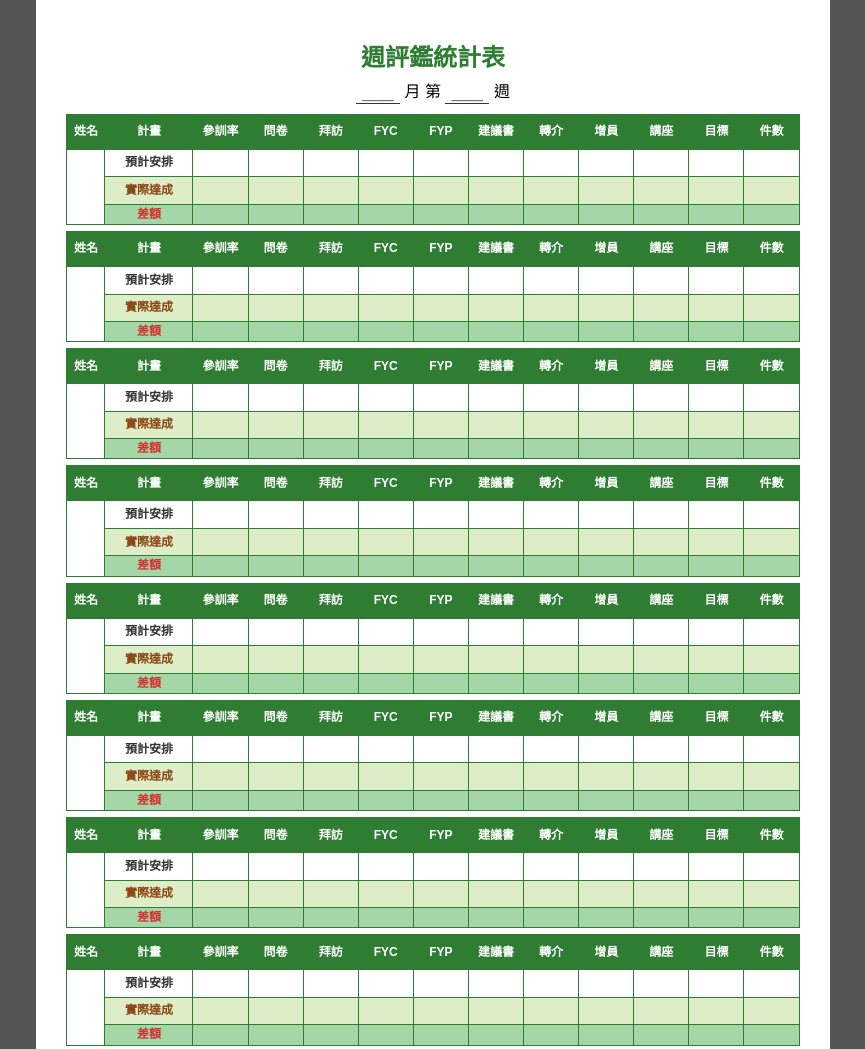
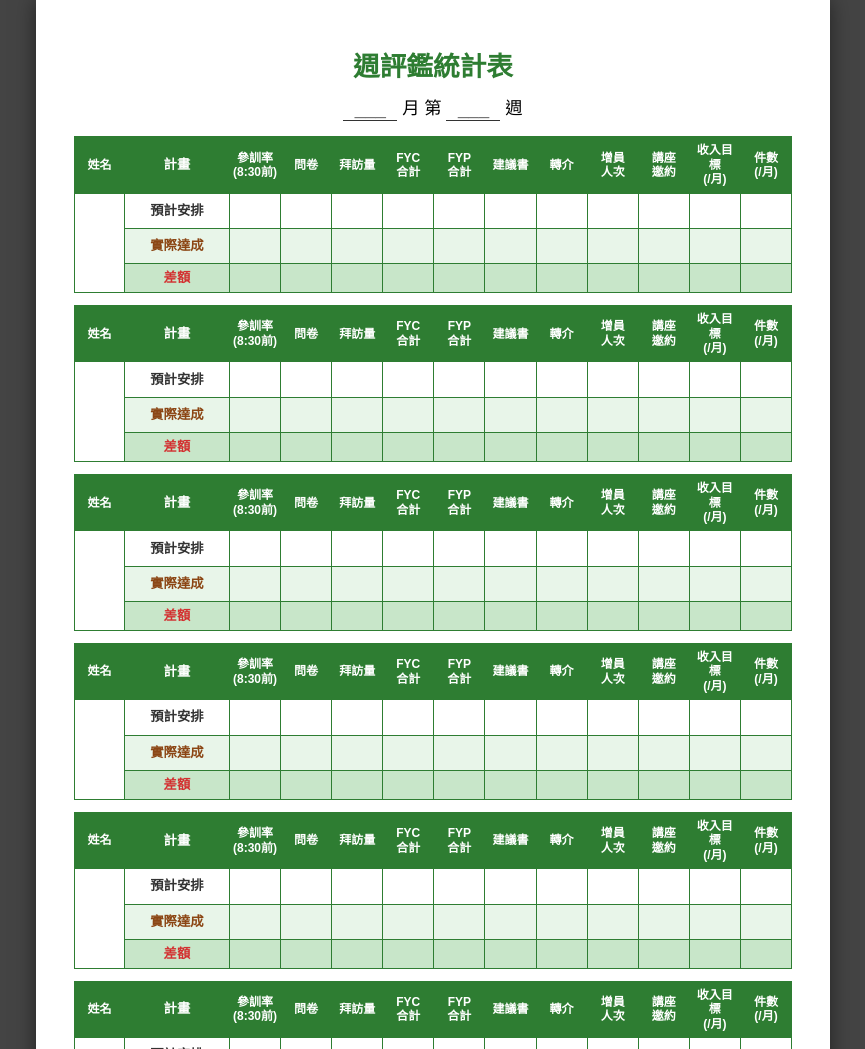
Before and after one commit to emma59319-MA/weeklytable, a plain HTML site: page index.html in a window 1280 px wide. Shown: the top 1049 px of the page, without its empty margins (207-1072 px from the left). Drawn offline with Linux system fonts and the light colour scheme.

Commit message:
Update index.html

```diff
--- a/index.html
+++ b/index.html
@@ -3,106 +3,105 @@
 <head>
     <meta charset="UTF-8">
     <meta name="viewport" content="width=device-width, initial-scale=1.0">
-    <title>週評鑑統計表_A4壓縮版</title>
+    <title>週評鑑統計表_8人專業版</title>
     <style>
-        /* 基礎設定：模擬 9:16 與 A4 直式視覺 */
         body {
             font-family: 'Microsoft JhengHei', sans-serif;
-            background-color: #555;
+            background-color: #444;
             margin: 0;
             padding: 0;
             display: flex;
             justify-content: center;
         }
 
-        /* A4 紙張容器：固定比例與寬度 */
+        /* A4 紙張比例設定 (9:16 視覺) */
         .a4-page {
             width: 210mm;
             height: 297mm;
-            padding: 10mm 8mm;
+            padding: 12mm 10mm;
             background-color: #fff;
             box-sizing: border-box;
             display: flex;
             flex-direction: column;
-            overflow: hidden; /* 確保內容壓縮在頁面內 */
+            box-shadow: 0 0 20px rgba(0,0,0,0.5);
         }
 
         h1 {
             text-align: center;
             color: #2e7d32;
-            margin: 0 0 5px 0;
-            font-size: 18pt;
+            margin: 0 0 10px 0;
+            font-size: 20pt;
         }
 
         .week-info {
             text-align: center;
-            margin-bottom: 10px;
-            font-size: 12pt;
+            margin-bottom: 15px;
+            font-size: 13pt;
         }
 
         .week-info input {
             border: none;
             border-bottom: 1px solid #333;
-            width: 40px;
+            width: 50px;
             text-align: center;
             font-size: 14pt;
             outline: none;
         }
 
-        /* 表格壓縮樣式 */
         table {
             width: 100%;
             border-collapse: collapse;
-            margin-bottom: 6px; /* 壓縮人員間距 */
+            margin-bottom: 12px;
             table-layout: fixed;
         }
 
         th, td {
             border: 1px solid #2e7d32;
             text-align: center;
-            padding: 3px 1px; /* 極致壓縮內距 */
+            padding: 6px 2px;
             word-wrap: break-word;
-            line-height: 1.1;
+            line-height: 1.2;
         }
 
-        /* 標題列：深綠色 */
+        /* 標題列：全排深綠色底，白字 */
         thead th {
             background-color: #2e7d32;
             color: white;
-            font-size: 9pt;
-            height: 28px;
+            font-size: 9pt; /* 縮小標題文字 */
+            height: 42px;
+            font-weight: bold;
         }
 
-        .name-header, .name-cell { width: 35px; }
-        .plan-header, .plan-cell { width: 85px; font-weight: bold; font-size: 9pt; }
+        .name-header, .name-cell { width: 45px; }
+        .plan-header, .plan-cell { width: 100px; font-weight: bold; font-size: 10pt; }
 
-        /* 輸入區域字型 14pt */
+        /* 輸入區域：14pt */
         td[contenteditable="true"] {
             cursor: text;
             font-size: 14pt;
             outline: none;
         }
 
-        /* 配色層次 */
+        /* 列背景與文字顏色設定 */
         .row-expect { background-color: #ffffff; color: #333; }
 
         .row-actual {
-            background-color: #dcedc8; /* 加深的淡綠色 */
+            background-color: #e8f5e9; /* 加深的淡綠色 */
             color: #8B4513; /* 咖啡色文字 */
         }
 
         .row-diff {
-            background-color: #a5d6a7; /* 差額列最深綠 */
+            background-color: #c8e6c9; /* 差額列最深綠背景 */
             color: #d32f2f; /* 紅色文字 */
             font-weight: bold;
         }
 
-        /* 禁止編輯差額欄位 */
+        /* 差額列禁止編輯 */
         .row-diff td:not(.plan-cell) { cursor: not-allowed; }
 
         @media print {
             body { background: none; }
-            .a4-page { box-shadow: none; margin: 0; border: none; }
+            .a4-page { box-shadow: none; margin: 0; }
         }
     </style>
 </head>
@@ -115,41 +114,41 @@
         <input type="text" placeholder="___"> 月 第 <input type="text" placeholder="___"> 週
     </div>
 
-    <div id="main-content"></div>
+    <div id="table-container"></div>
 
     <script>
-        const container = document.getElementById('main-content');
+        const container = document.getElementById('table-container');
 
-        // 精確生成 10 個壓縮區塊
-        for (let i = 1; i <= 10; i++) {
+        // 生成 8 個人員的評鑑表
+        for (let i = 1; i <= 8; i++) {
             const tableHTML = `
                 <table>
                     <thead>
                         <tr>
                             <th class="name-header">姓名</th>
                             <th class="plan-header">計畫</th>
-                            <th>參訓率</th>
+                            <th>參訓率<br>(8:30前)</th>
                             <th>問卷</th>
-                            <th>拜訪</th>
-                            <th>FYC</th>
-                            <th>FYP</th>
+                            <th>拜訪量</th>
+                            <th>FYC<br>合計</th>
+                            <th>FYP<br>合計</th>
                             <th>建議書</th>
                             <th>轉介</th>
-                            <th>增員</th>
-                            <th>講座</th>
-                            <th>目標</th>
-                            <th>件數</th>
+                            <th>增員<br>人次</th>
+                            <th>講座<br>邀約</th>
+                            <th>收入目標<br>(/月)</th>
+                            <th>件數<br>(/月)</th>
                         </tr>
                     </thead>
                     <tbody>
                         <tr class="row-expect">
                             <td class="name-cell" rowspan="3" contenteditable="true"></td>
                             <td class="plan-cell">預計安排</td>
-                            ${'<td contenteditable="true" class="in-cell" oninput="run(this)"></td>'.repeat(11)}
+                            ${'<td contenteditable="true" class="input-cell" oninput="calc(this)"></td>'.repeat(11)}
                         </tr>
                         <tr class="row-actual">
                             <td class="plan-cell">實際達成</td>
-                            ${'<td contenteditable="true" class="in-cell" oninput="run(this)"></td>'.repeat(11)}
+                            ${'<td contenteditable="true" class="input-cell" oninput="calc(this)"></td>'.repeat(11)}
                         </tr>
                         <tr class="row-diff">
                             <td class="plan-cell">差額</td>
@@ -161,15 +160,16 @@
             container.insertAdjacentHTML('beforeend', tableHTML);
         }
 
-        function run(cell) {
+        // 自動計算函數 (預計 - 實際 = 差額)
+        function calc(cell) {
             const tbl = cell.closest('table');
-            const eR = tbl.querySelector('.row-expect');
-            const aR = tbl.querySelector('.row-actual');
-            const dR = tbl.querySelector('.row-diff');
+            const rowE = tbl.querySelector('.row-expect');
+            const rowA = tbl.querySelector('.row-actual');
+            const rowD = tbl.querySelector('.row-diff');
 
-            const eIns = Array.from(eR.querySelectorAll('.in-cell'));
-            const aIns = Array.from(aR.querySelectorAll('.in-cell'));
-            const dOuts = Array.from(dR.querySelectorAll('td:not(.plan-cell)'));
+            const eIns = Array.from(rowE.querySelectorAll('.input-cell'));
+            const aIns = Array.from(rowA.querySelectorAll('.input-cell'));
+            const dOuts = Array.from(rowD.querySelectorAll('td:not(.plan-cell)'));
 
             eIns.forEach((input, idx) => {
                 let eT = input.innerText.trim();
```
